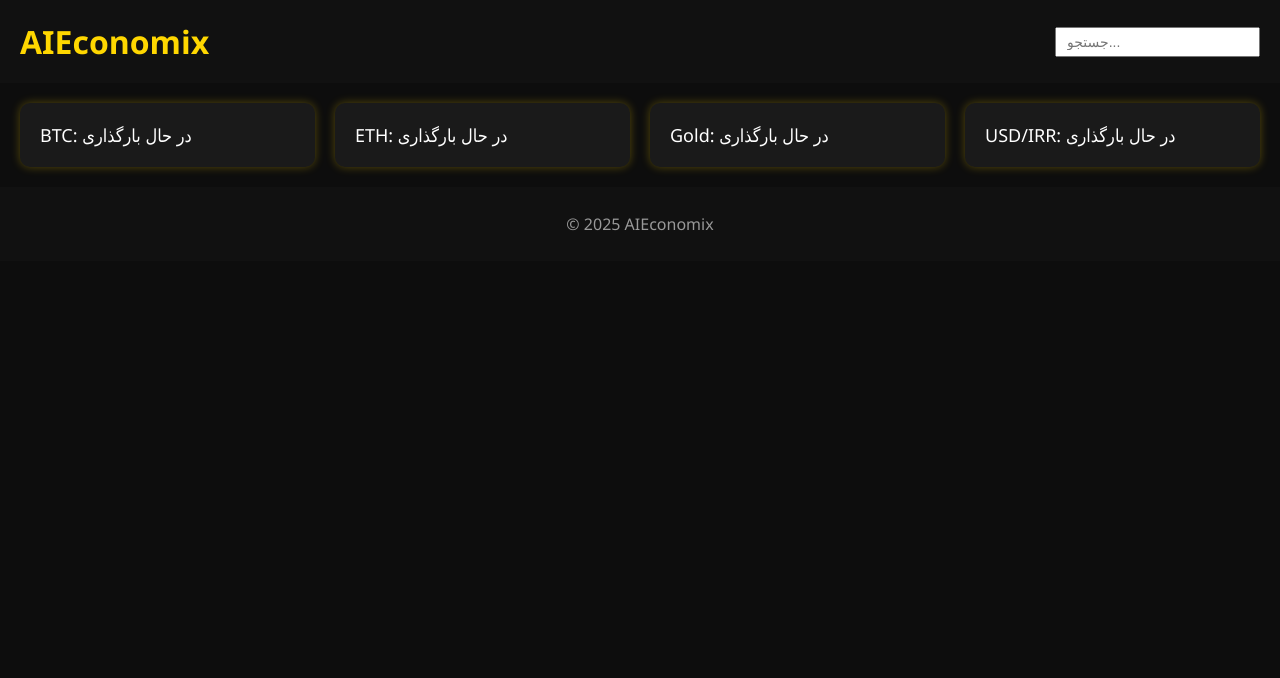
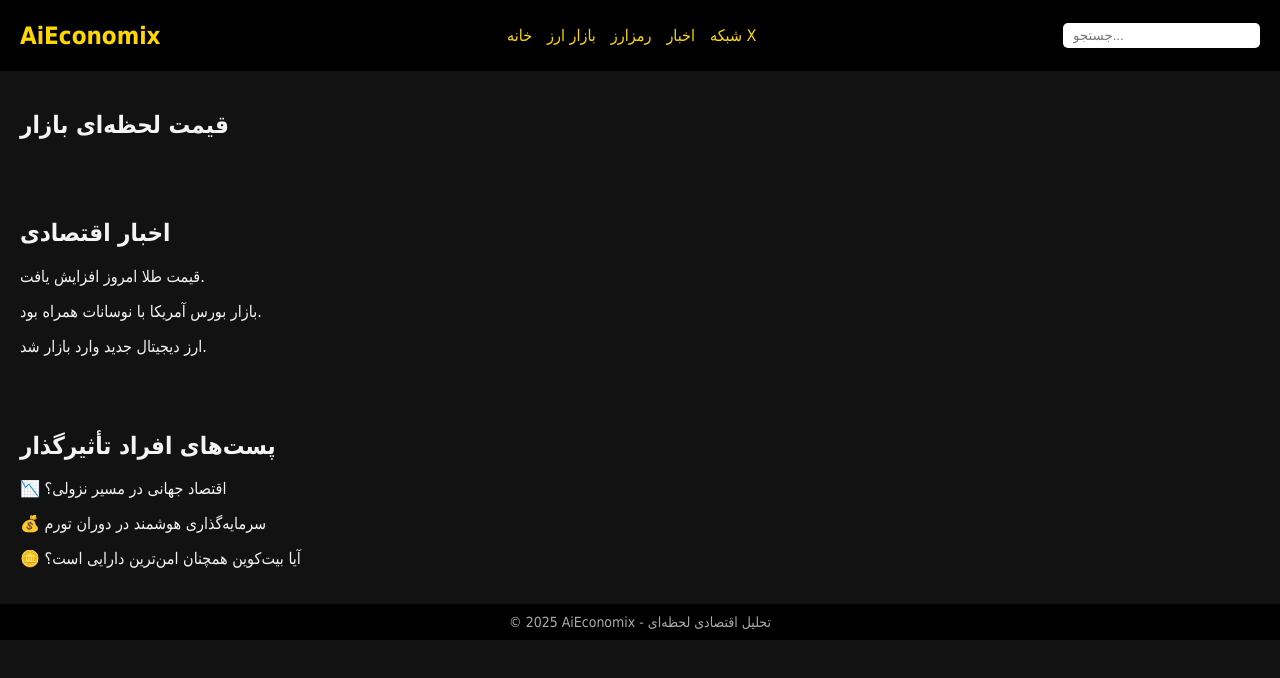
Before and after one commit to aieconomix/aieconomix, a plain HTML site: page index.html in a window 1280 px wide. Drawn offline with Linux system fonts and the light colour scheme; no server answers.

Commit message:
Add files via upload
نسخه نهایی حرفه‌ای AiEconomix

```diff
--- a/index.html
+++ b/index.html
@@ -1,30 +1,40 @@
-
 <!DOCTYPE html>
 <html lang="fa">
 <head>
     <meta charset="UTF-8">
-  <meta name="viewport" content="width=device-width, initial-scale=1">
-  <title>AIEconomix - قیمت لحظه‌ای بازار</title>
-  <link href="style.css" rel="stylesheet">
+    <meta name="viewport" content="width=device-width, initial-scale=1.0">
+    <title>AiEconomix - بازار لحظه‌ای</title>
+    <link rel="stylesheet" href="style.css">
 </head>
 <body>
     <header>
-    <h1>AIEconomix</h1>
+        <div class="logo">AiEconomix</div>
         <nav>
+            <ul>
+                <li>خانه</li>
+                <li>بازار ارز</li>
+                <li>رمزارز</li>
+                <li>اخبار</li>
+                <li>شبکه X</li>
+            </ul>
+        </nav>
         <input type="text" placeholder="جستجو...">
-    </nav>
     </header>
     <main>
-    <div id="prices" class="grid-container">
-      <div class="card" id="btc">BTC: <span>در حال بارگذاری</span></div>
-      <div class="card" id="eth">ETH: <span>در حال بارگذاری</span></div>
-      <div class="card" id="gold">Gold: <span>در حال بارگذاری</span></div>
-      <div class="card" id="usd">USD/IRR: <span>در حال بارگذاری</span></div>
-    </div>
+        <section id="markets">
+            <h2>قیمت لحظه‌ای بازار</h2>
+            <div id="prices"></div>
+        </section>
+        <section id="news">
+            <h2>اخبار اقتصادی</h2>
+            <div id="news-list"></div>
+        </section>
+        <section id="x-posts">
+            <h2>پست‌های افراد تأثیرگذار</h2>
+            <div id="x-list"></div>
+        </section>
     </main>
-  <footer>
-    <p>© 2025 AIEconomix</p>
-  </footer>
+    <footer>© 2025 AiEconomix - تحلیل اقتصادی لحظه‌ای</footer>
     <script src="script.js"></script>
 </body>
 </html>
--- a/script.js
+++ b/script.js
@@ -1,23 +1,39 @@
 
-async function fetchPrices() {
-  try {
-    const coingecko = await fetch('https://api.coingecko.com/api/v3/simple/price?ids=bitcoin,ethereum&vs_currencies=usd');
-    const data = await coingecko.json();
-    document.querySelector('#btc span').textContent = data.bitcoin.usd + ' USD';
-    document.querySelector('#eth span').textContent = data.ethereum.usd + ' USD';
+document.addEventListener("DOMContentLoaded", () => {
+    // قیمت رمزارز (مثال بیت‌کوین)
+    fetch("https://api.coingecko.com/api/v3/simple/price?ids=bitcoin,ethereum&vs_currencies=usd")
+        .then(res => res.json())
+        .then(data => {
+            const prices = document.getElementById("prices");
+            prices.innerHTML = `
+                <p>بیت‌کوین: $${data.bitcoin.usd}</p>
+                <p>اتریوم: $${data.ethereum.usd}</p>
+            `;
+        });
 
-    const gold = await fetch('https://api.metals.live/v1/spot/gold');
-    const goldPrice = await gold.json();
-    document.querySelector('#gold span').textContent = goldPrice[0] + ' USD';
+    // اخبار جعلی تستی
+    const news = [
+        "قیمت طلا امروز افزایش یافت.",
+        "بازار بورس آمریکا با نوسانات همراه بود.",
+        "ارز دیجیتال جدید وارد بازار شد."
+    ];
+    const newsList = document.getElementById("news-list");
+    news.forEach(n => {
+        const p = document.createElement("p");
+        p.textContent = n;
+        newsList.appendChild(p);
+    });
 
-    const usdIrr = await fetch('https://api.exchangerate.host/latest?base=USD&symbols=IRR');
-    const usdData = await usdIrr.json();
-    document.querySelector('#usd span').textContent = Math.round(usdData.rates.IRR) + ' IRR';
-
-  } catch (e) {
-    console.error("خطا در دریافت قیمت‌ها", e);
-  }
-}
-
-fetchPrices();
-setInterval(fetchPrices, 30000);
+    // پست‌های تأثیرگذار شبکه X (نمونه)
+    const xPosts = [
+        "📉 اقتصاد جهانی در مسیر نزولی؟",
+        "💰 سرمایه‌گذاری هوشمند در دوران تورم",
+        "🪙 آیا بیت‌کوین همچنان امن‌ترین دارایی است؟"
+    ];
+    const xList = document.getElementById("x-list");
+    xPosts.forEach(post => {
+        const p = document.createElement("p");
+        p.textContent = post;
+        xList.appendChild(p);
+    });
+});
--- a/style.css
+++ b/style.css
@@ -1,41 +1,45 @@
 
 body {
-  margin: 0;
-  font-family: 'Segoe UI', Tahoma, Geneva, Verdana, sans-serif;
-  background: #0d0d0d;
-  color: #fff;
+    font-family: Tahoma, sans-serif;
+    margin: 0;
+    background-color: #121212;
+    color: #f4f4f4;
 }
 header {
-  background: #111;
-  padding: 20px;
-  display: flex;
-  justify-content: space-between;
-  align-items: center;
+    background: #000;
+    color: gold;
+    padding: 10px 20px;
+    display: flex;
+    align-items: center;
+    justify-content: space-between;
 }
-header h1 {
-  color: gold;
-  margin: 0;
+header .logo {
+    font-size: 24px;
+    font-weight: bold;
 }
-nav input {
-  padding: 5px 10px;
-  font-size: 14px;
+nav ul {
+    list-style: none;
+    display: flex;
+    gap: 15px;
 }
-.grid-container {
-  display: grid;
-  grid-template-columns: repeat(auto-fit, minmax(180px, 1fr));
-  gap: 20px;
-  padding: 20px;
+nav ul li {
+    cursor: pointer;
 }
-.card {
-  background: #1a1a1a;
-  padding: 20px;
-  border-radius: 10px;
-  box-shadow: 0 0 10px rgba(255, 215, 0, 0.3);
-  font-size: 18px;
+input[type="text"] {
+    padding: 5px 10px;
+    border-radius: 5px;
+    border: none;
+}
+section {
+    padding: 20px;
+}
+#prices, #news-list, #x-list {
+    margin-top: 10px;
 }
 footer {
-  text-align: center;
-  padding: 10px;
-  background: #111;
-  color: #999;
+    background: #000;
+    color: #aaa;
+    text-align: center;
+    padding: 10px;
+    font-size: 14px;
 }
```
Lines whose indentation alone changed are shown as unchanged.
